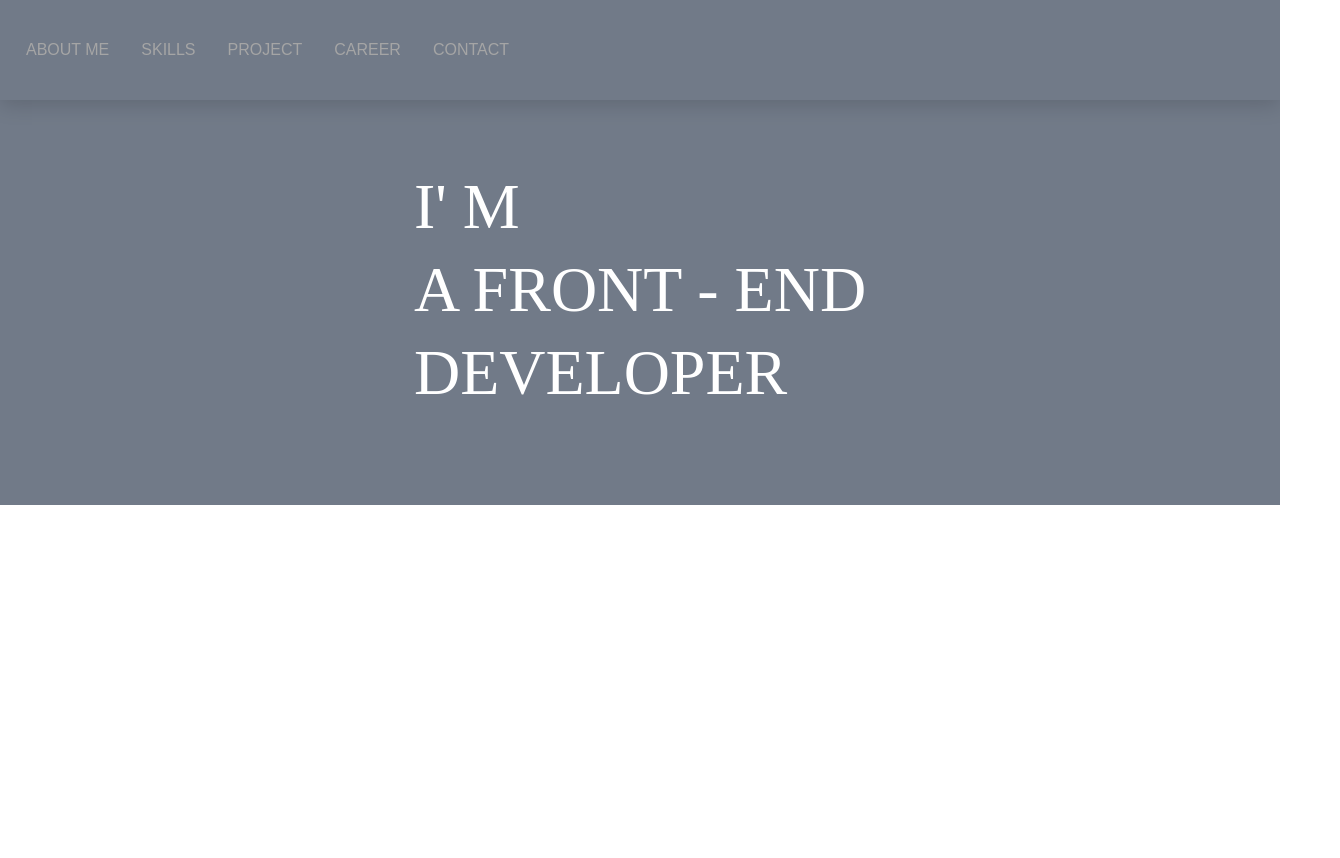
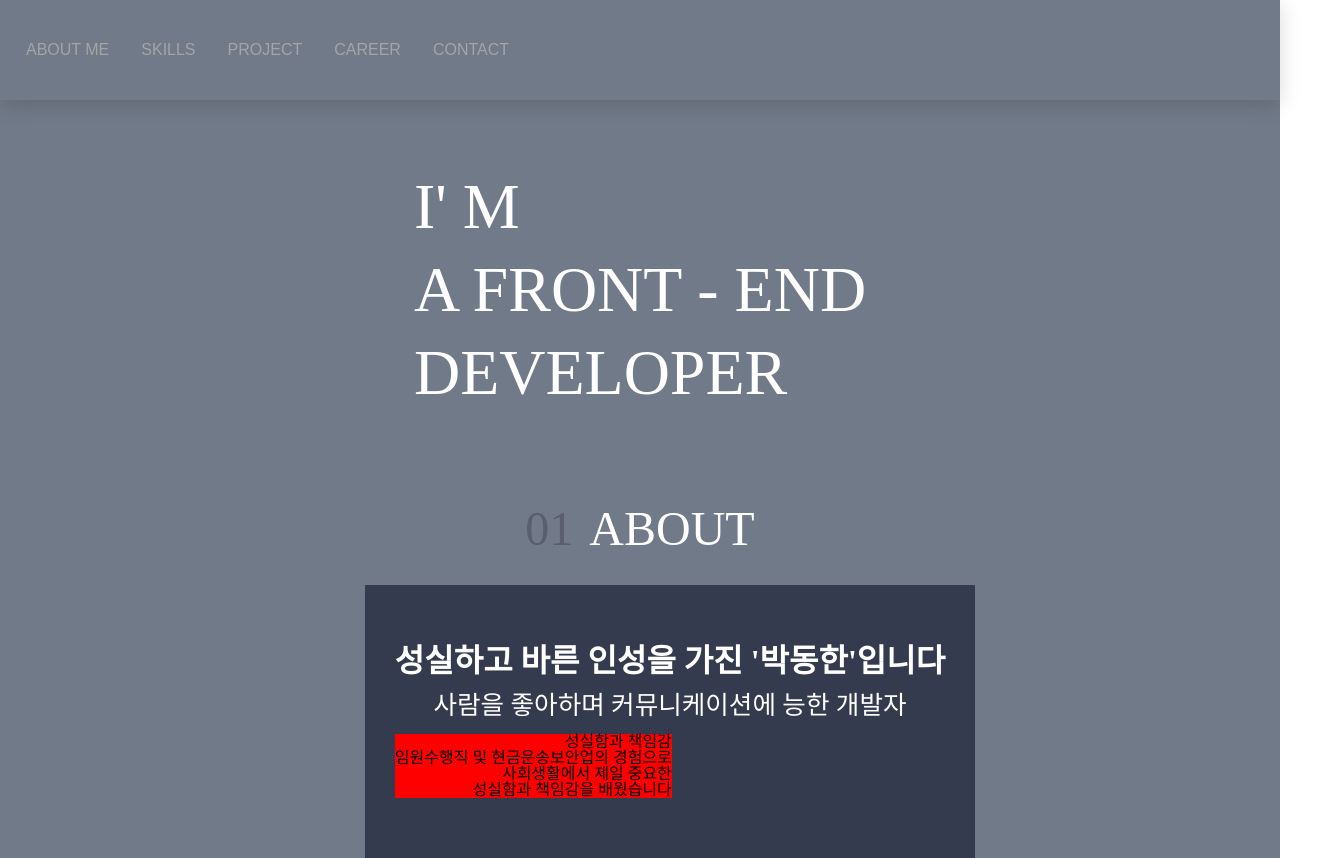
Before and after one commit to pacdong/bro_homepage, a React (Create React App) app: page / in a window 1280 px wide. Shown: the whole page, 1340 px wide, since content can reach past the window. Before the commit the page ends 800 px from the top, so only its background shows below. Built offline with nearby package versions, Linux system fonts and the light colour scheme.

Commit message:
2020-10-21 / Block Contents ~ing

```diff
--- a/package.json
+++ b/package.json
@@ -34,5 +34,10 @@
       "last 1 firefox version",
       "last 1 safari version"
     ]
+  },
+  "devDependencies": {
+    "eslint-config-prettier": "^6.13.0",
+    "eslint-plugin-prettier": "^3.1.4",
+    "prettier": "2.1.2"
   }
 }
--- /dev/null
+++ b/src/Components/ABoutMe/Block.js
@@ -0,0 +1,51 @@
+import React from 'react'
+import styled from "styled-components";
+import colors from '../../Color/colors';
+import BlockContents from './BlockContents';
+
+const Wrapper = styled.div`
+display: flex;
+width: 100%;
+justify-content: center;
+align-items: center;
+padding: 0px 30px;
+`;
+const Box = styled.div`
+display: flex;
+flex-direction: column;
+background-color: ${colors.shadowColor};
+padding: 60px 30px;
+`;
+const Header = styled.div`
+display: flex;
+flex: 1;
+flex-direction: column;
+justify-content: center;
+align-items: center;
+`;
+const HeaderText = styled.span`
+text-align: center;
+color: ${colors.white};
+margin-bottom: 1rem;
+${props => props.big ? `font-size: 2rem` : `font-size: 1.6rem`};
+${props => props.big ? `font-weight: 600`: `font-weight: 400`};
+`;
+const Contents = styled.div``;
+
+export default function Block() {
+  return (
+    <Wrapper>
+      <Box>
+        <Header>
+          <HeaderText big>
+            성실하고 바른 인성을 가진 '박동한'입니다
+          </HeaderText>
+          <HeaderText>사람을 좋아하며 커뮤니케이션에 능한 개발자</HeaderText>
+        </Header>
+        <Contents>
+          <BlockContents />
+        </Contents>
+      </Box>
+    </Wrapper>
+  )
+}
--- /dev/null
+++ b/src/Components/ABoutMe/BlockContents.js
@@ -0,0 +1,38 @@
+import React from 'react'
+import styled from "styled-components";
+
+const Wrapper = styled.div`
+display: flex;
+`;
+const Box =  styled.div`
+display: flex;
+flex-direction: column;
+`;
+const TextBox = styled.div`
+display: flex;
+background-color: red;
+flex-direction: column;
+justify-content: flex-end;
+align-items : flex-end;
+`;
+const Title = styled.span``;
+const Content = styled.span``;
+const SubTitleBox = styled.div``;
+const SubTitle = styled.span``;
+const SubContent = styled.span``;
+
+
+export default function BlockContents() {
+  return (
+    <Wrapper>
+      <Box>
+        <TextBox>
+          <Title>성실함과 책임감</Title>
+          <Content>임원수행직 및 현금운송보안업의 경험으로 </Content><Content> 사회생활에서 제일 중요한 </Content><Content> 성실함과 책임감을 배웠습니다</Content>
+        </TextBox>
+      </Box>
+      <Box></Box>
+      <Box></Box>
+    </Wrapper>
+  )
+}
--- a/src/Components/ABoutMe/index.js
+++ b/src/Components/ABoutMe/index.js
@@ -1,8 +1,26 @@
 import React from "react";
+import TitleText from "../Common/TitleText";
 import HeadText from "./HeadText";
+import styled from "styled-components";
+import Block from "./Block";
+
+const View = styled.div`
+display: flex;
+width: 100%;
+height: 100%;
+flex-direction: column;
+`;
 
 const Index = () => {
-  return <HeadText line1="I' M" line2="A FRONT - END" line3="DEVELOPER" />;
+  return (
+  <>
+  <View>
+  <HeadText line1="I' M" line2="A FRONT - END" line3="DEVELOPER" />
+  <TitleText number="01" title="ABOUT"/>
+  <Block />
+  </View>
+  </>
+  )
 };
 
 export default Index;
--- a/src/Components/Common/TitleText.js
+++ b/src/Components/Common/TitleText.js
@@ -1,9 +1,23 @@
 import React from "react";
 import styled from "styled-components";
+import colors from "../../Color/colors";
 
-const Wrapper = styled.div``;
-const Number = styled.span``;
-const Text = styled.span``;
+const Wrapper = styled.div`
+  display: flex;
+  height: 100%;
+  width: 100%;
+  justify-content: center;
+  padding-bottom: 2rem;
+`;
+const Number = styled.span`
+  font-size: 3rem;
+  color: ${colors.darkGray};
+  margin-right: 1rem;
+`;
+const Text = styled.span`
+  font-size: 3rem;
+  color: ${colors.white};
+`;
 
 export default function TitleText({ number, title }) {
   return (
```
Also changed, not shown: src/Color/colors.js (line endings or trailing spaces), 1 other file (tests, documents, lock files or other folders).
